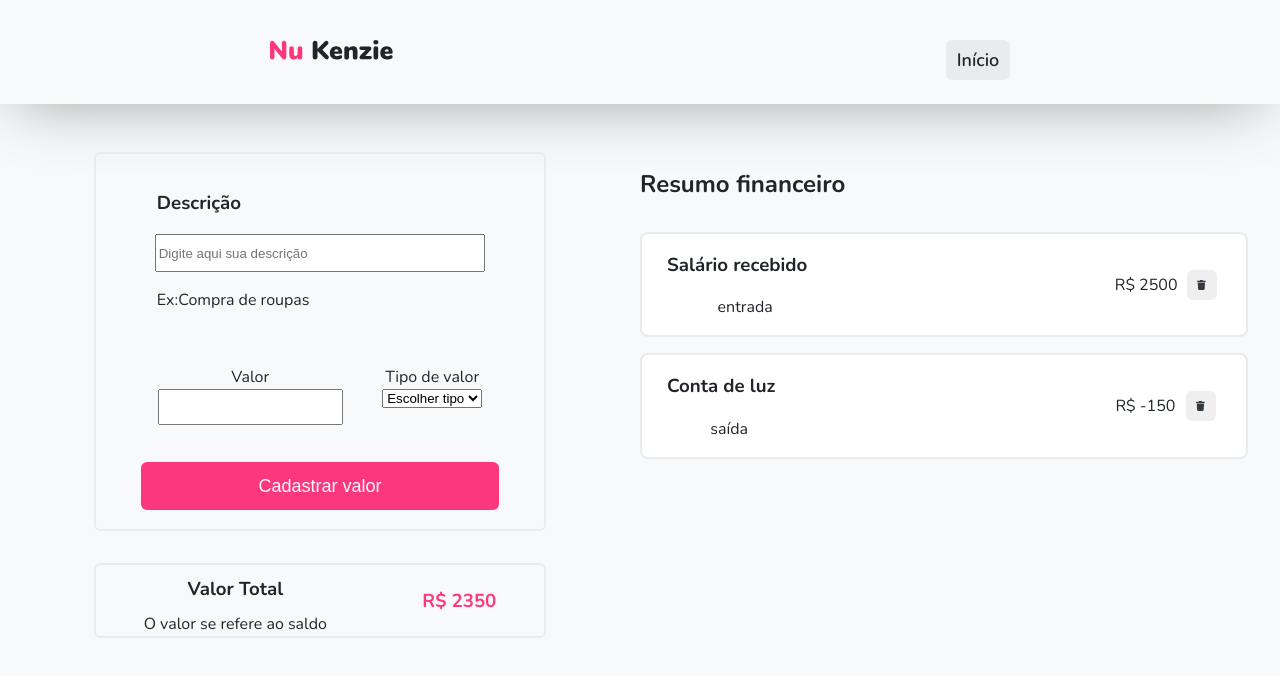
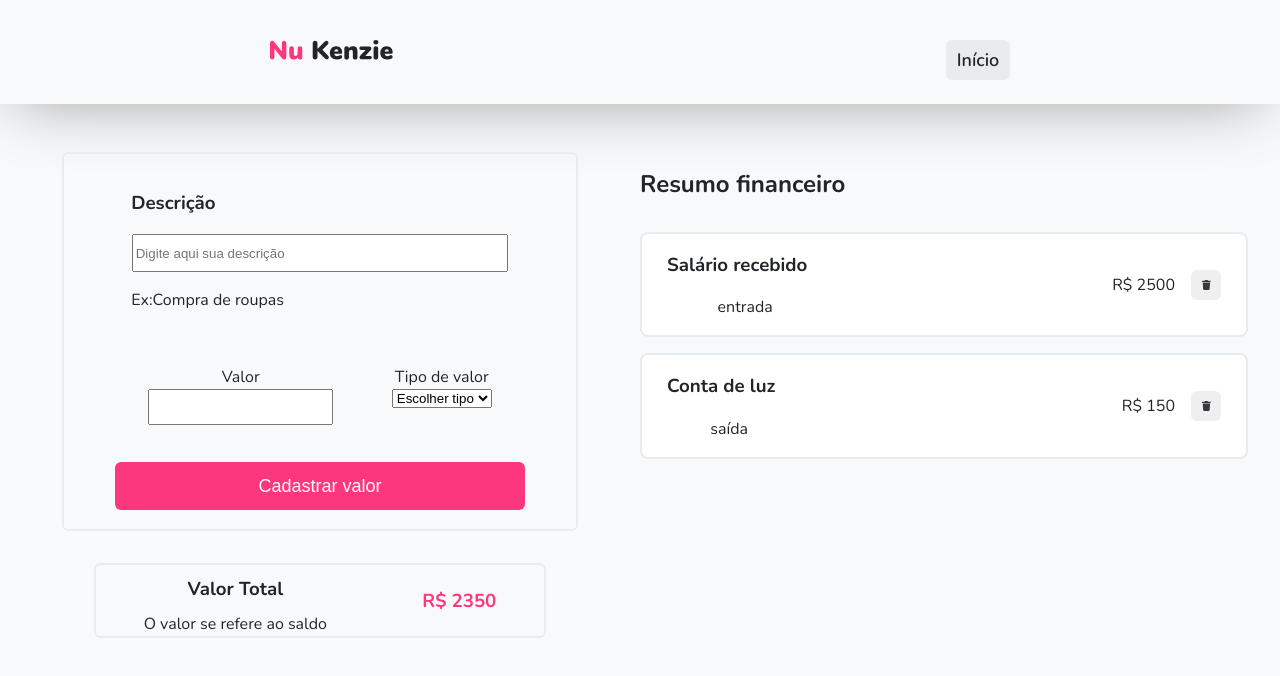
Before and after one commit to Nymeria9212/nukenzie-react-jessica, a React (Vite) app: page / in a window 1280 px wide. Both pictures are taken after a click on the button "Iniciar". Shown: the top 676 px of the page. Built offline with nearby package versions, Linux system fonts and the light colour scheme.

Commit message:
correções

```diff
--- a/src/App.css
+++ b/src/App.css
@@ -100,7 +100,7 @@
   width: 130px;
 }
 
-@media (min-width: 768px) {
+@media (min-width: 769px) {
   .Home-Logo {
     flex-direction: row;
   }
--- a/src/App.jsx
+++ b/src/App.jsx
@@ -11,9 +11,9 @@ function App() {
   const [page, setPage] = useState("Home");
   const [listTransactions, setListTransactions] = useState([
     { description: "Salário recebido", type: "entrada", value: 2500 },
-    { description: "Conta de luz", type: "saída", value: -150 },
+    { description: "Conta de luz", type: "saída", value: 150 },
   ]);
-
+  console.log(listTransactions);
   function enterAplication() {
     setPage("NuPage");
   }
@@ -24,7 +24,9 @@ function App() {
   }
   function total() {
     const total = listTransactions.reduce((acumulat, valueItem) => {
-      return acumulat + valueItem.value;
+      return valueItem.type == "saída"
+        ? acumulat - Number(valueItem.value)
+        : acumulat + Number(valueItem.value);
     }, 0);
 
     return total;
--- /dev/null
+++ b/src/components/ButtonTrash/ButtonTrash.jsx
@@ -0,0 +1,11 @@
+import "./style.css";
+export function ButtonTrash({ remove, index }) {
+  return (
+    <button
+      className="trash"
+      onClick={() => {
+        remove(index);
+      }}
+    ></button>
+  );
+}
--- /dev/null
+++ b/src/components/ButtonTrash/style.css
@@ -0,0 +1,10 @@
+.trash {
+  height: 30px;
+  width: 30px;
+  background-image: url("../../assets/trash.svg");
+  background-repeat: no-repeat;
+  background-position: center;
+  border: none;
+  cursor: pointer;
+  border-radius: 6px;
+}
--- a/src/components/Card/Card.jsx
+++ b/src/components/Card/Card.jsx
@@ -1,3 +1,4 @@
+import { ButtonTrash } from "../ButtonTrash/ButtonTrash";
 import "./style.css";
 
 export function Card({ transaction, index, remove }) {
@@ -10,12 +11,7 @@ export function Card({ transaction, index, remove }) {
         </div>
         <div className="div-btn-card">
           <span>{`R$ ${transaction.value}`}</span>
-          <button
-            className="trash"
-            onClick={() => {
-              remove(index);
-            }}
-          ></button>
+          <ButtonTrash remove={remove} index={index} />
         </div>
       </li>
     </>
--- a/src/components/Card/style.css
+++ b/src/components/Card/style.css
@@ -1,13 +1,3 @@
-.trash {
-  height: 30px;
-  width: 30px;
-  background-image: url("../../assets/trash.svg");
-  background-repeat: no-repeat;
-  background-position: center;
-  border: none;
-  cursor: pointer;
-  border-radius: 6px;
-}
 li {
   width: 100%;
   display: flex;
@@ -21,10 +11,11 @@ li {
 }
 .div-btn-card {
   display: flex;
-  width: 20%;
+  width: 50%;
   align-items: center;
   flex-direction: row;
-  justify-content: space-around;
+  justify-content: flex-end;
+  gap: 1rem;
 }
 .div-btn-card > p {
   margin: 0;
--- a/src/components/Form/Form.jsx
+++ b/src/components/Form/Form.jsx
@@ -1,9 +1,9 @@
 import "./style.css";
 import { useState } from "react";
 export function Form({ addValue }) {
-  const [value, setValue] = useState("");
   const [valueDescription, setValueDescription] = useState("");
   const [type, setSelect] = useState("");
+  const [value, setValue] = useState("");
 
   return (
     <form onSubmit={(event) => event.preventDefault()}>
@@ -45,7 +45,7 @@ export function Form({ addValue }) {
             <option
               onChange={(event) => setSelect(event.target.value)}
               name="type"
-              value="saida"
+              value="saída"
             >
               Saída
             </option>
--- a/src/components/Form/style.css
+++ b/src/components/Form/style.css
@@ -46,8 +46,8 @@ p {
   display: flex;
   flex-direction: column;
 }
-@media (min-width: 768px) {
+@media (min-width: 769px) {
   form {
-    width: 70%;
+    width: 80%;
   }
 } ;
--- a/src/components/List/style.css
+++ b/src/components/List/style.css
@@ -4,7 +4,7 @@ ul {
   flex-direction: column;
   align-items: flex-start;
   padding: 0;
-  width: 95%;
+  width: 100%;
   height: 75rem;
   margin: 0;
   gap: 1rem;
@@ -16,3 +16,8 @@ ul {
   background-repeat: no-repeat;
   background-size: contain;
 }
+@media (min-width: 768px) {
+  ul {
+    width: 95%;
+  }
+}
--- a/src/components/TotalMoney/style.css
+++ b/src/components/TotalMoney/style.css
@@ -1,6 +1,6 @@
 .totalMoney {
   color: var(--grey-scale-4);
-  width: 70%;
+  width: 100%;
   display: flex;
   justify-content: space-around;
   align-items: center;
@@ -13,3 +13,8 @@
 .totalMoney > div > h3 {
   line-height: 10px;
 }
+@media (min-width: 768px) {
+  .totalMoney {
+    width: 70%;
+  }
+}
```
